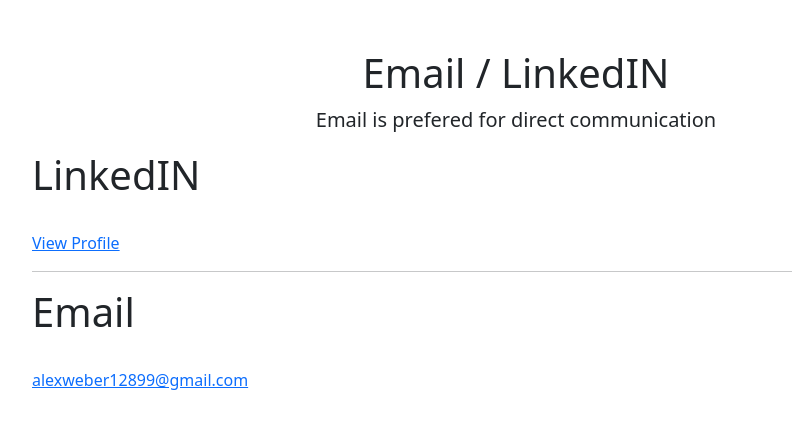
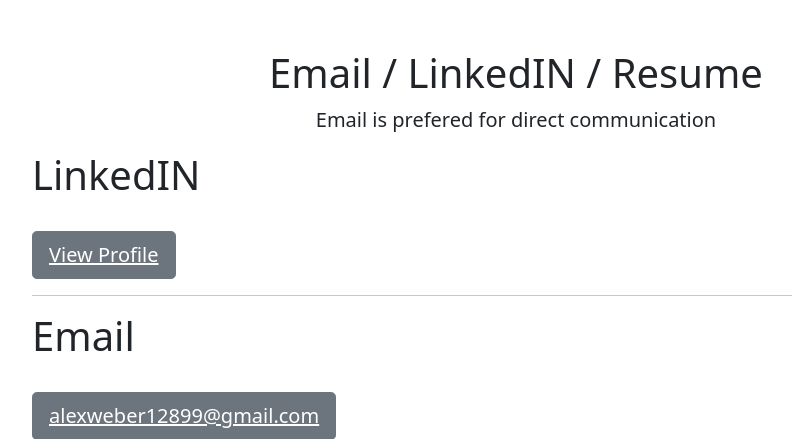
Before and after one commit to Aweber32/Alex-s-Portfolio, a Flask app: page /contact in a window 1280 px wide. Shown: the part 325-764 px from the top of the page, without its empty margins (112-904 px from the left). Run offline with Flask 2, Linux system fonts and the light colour scheme.

Commit message:
Added Resume

```diff
--- a/templates/base.html
+++ b/templates/base.html
@@ -67,7 +67,7 @@
                                     Contact
                                 </a>
                                 <ul class="dropdown-menu" aria-labelledby="navbarDropdownMenuLink">
-                                    <li><a class="dropdown-item" href="{{ url_for('contact') }}">Email / LinkedIN</a></li>
+                                    <li><a class="dropdown-item" href="{{ url_for('contact') }}">Email / LinkedIN / Resume</a></li>
                                 </ul>
                             </li>
                         </ul>
--- a/templates/contact.html
+++ b/templates/contact.html
@@ -2,13 +2,16 @@
     {% block content %}
 <div class="row">
     <div class="col">
-        <h1 class="text-center">Email / LinkedIN</h1>
+        <h1 class="text-center">Email / LinkedIN / Resume</h1>
         <p class="text-center">Email is prefered for direct communication</p>
         <h1>LinkedIN</h1><br />
-        <a href="https://linkedin.com/in/alex-weber-9973b7173" target="_blank">View Profile</a>
+                         <button id="button" type="button" class="btn btn-secondary btn-lg"><a style="color:white;" href="https://linkedin.com/in/alex-weber-9973b7173" target="_blank">View Profile</a></button>
         <hr />
         <h1>Email</h1><br />
-        <a href="mailto:alexweber12899@gmail.com">alexweber12899@gmail.com</a>
+        <button id="button" type="button" class="btn btn-secondary btn-lg"><a style="color:white;" href="mailto:alexweber12899@gmail.com" target="_blank">alexweber12899@gmail.com</a></button>
+        <hr />
+        <h1>Resume</h1><br />
+        <button id="button" type="button" class="btn btn-secondary btn-lg"><a style="color:white;" href="{{ url_for('static', filename='resume.pdf') }}" target="_blank">View Resume</a></button>
     </div>
 </div>
     {% endblock %}
--- a/templates/home.html
+++ b/templates/home.html
@@ -68,7 +68,7 @@
                                 Contact
                             </a>
                             <ul class="dropdown-menu" aria-labelledby="navbarDropdownMenuLink">
-                                <li><a class="dropdown-item" href="{{ url_for('contact') }}">Email / LinkedIN</a></li>
+                                <li><a class="dropdown-item" href="{{ url_for('contact') }}">Email / LinkedIN / Resume</a></li>
                             </ul>
                         </li>
                     </ul>
```
Also changed, not shown: 1 other file.
